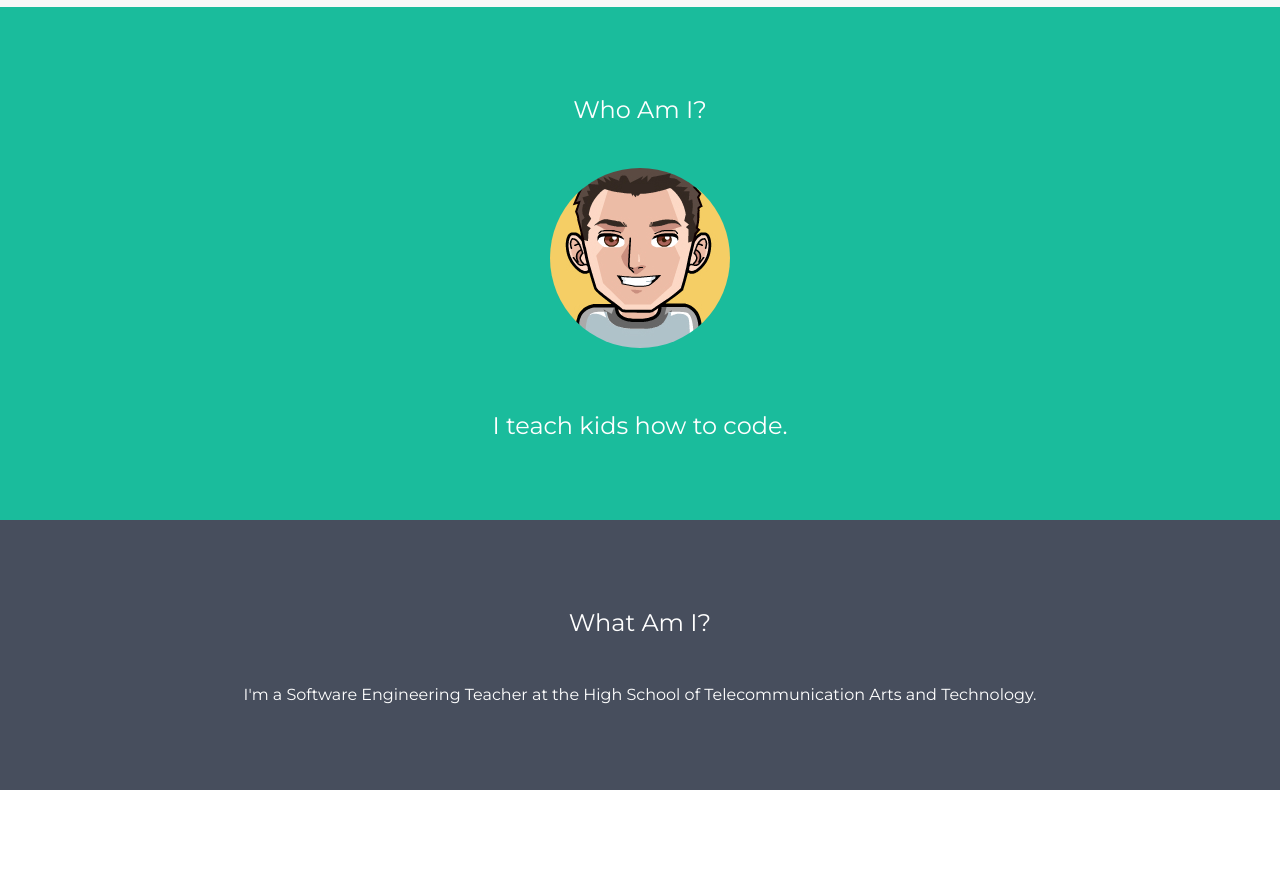
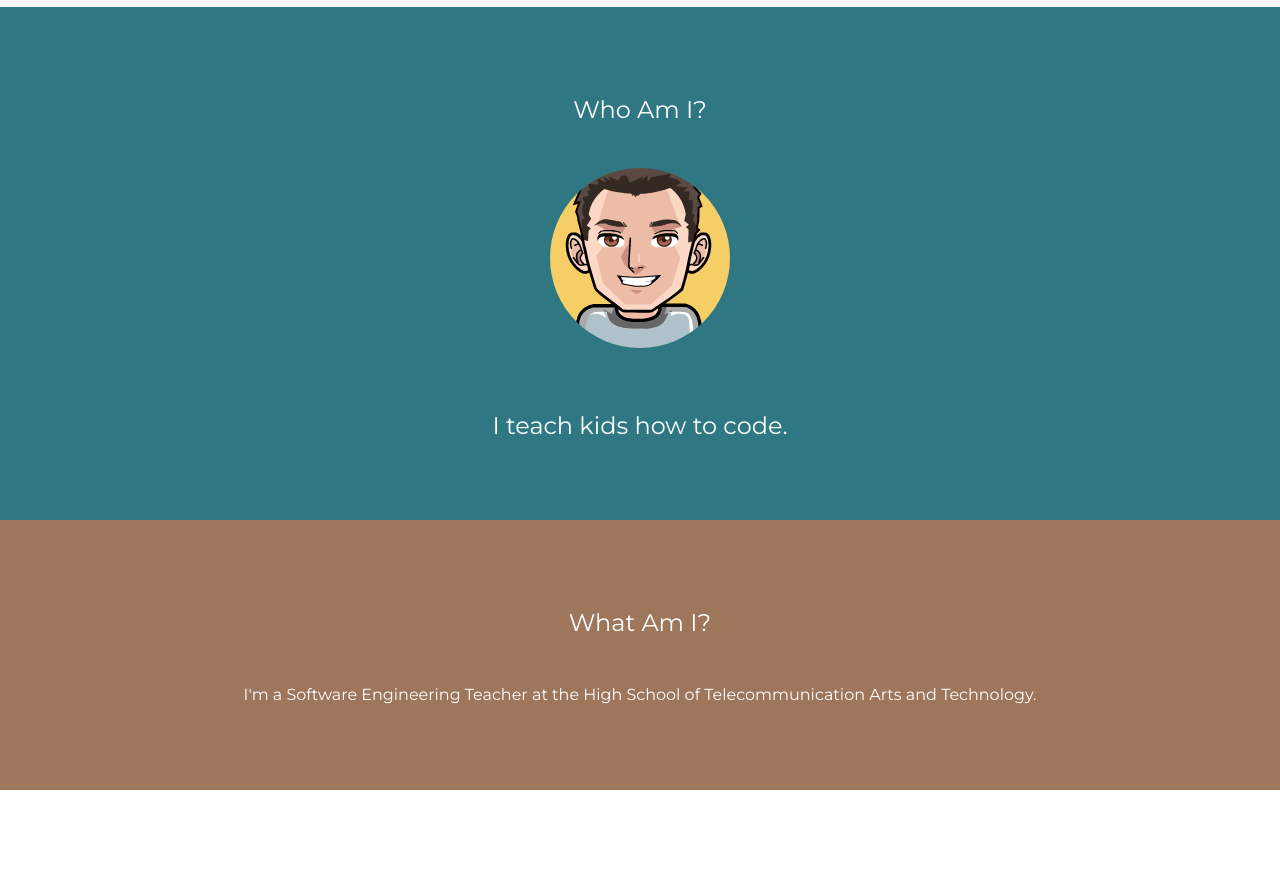
Before and after one commit to ashleyw4802/bmuellerhstat.github.io, a plain HTML site: page index.html in a window 1280 px wide. Shown: the part 73-950 px from the top of the page. Drawn offline with nearby package versions, Linux system fonts and the light colour scheme.

Commit message:
change div colors

```diff
--- a/index.html
+++ b/index.html
@@ -19,11 +19,11 @@
   p {font-size: 16px;}
   .margin {margin-bottom: 45px;}
   .bg-1 {
-      background-color: #1abc9c; /* Green */
+      background-color: #2F7883; /* Blue */
       color: #ffffff;
   }
   .bg-2 {
-      background-color: #474e5d; /* Dark Blue */
+      background-color: #9D765C; /* Brown */
       color: #ffffff;
   }
   .bg-3 {
```
